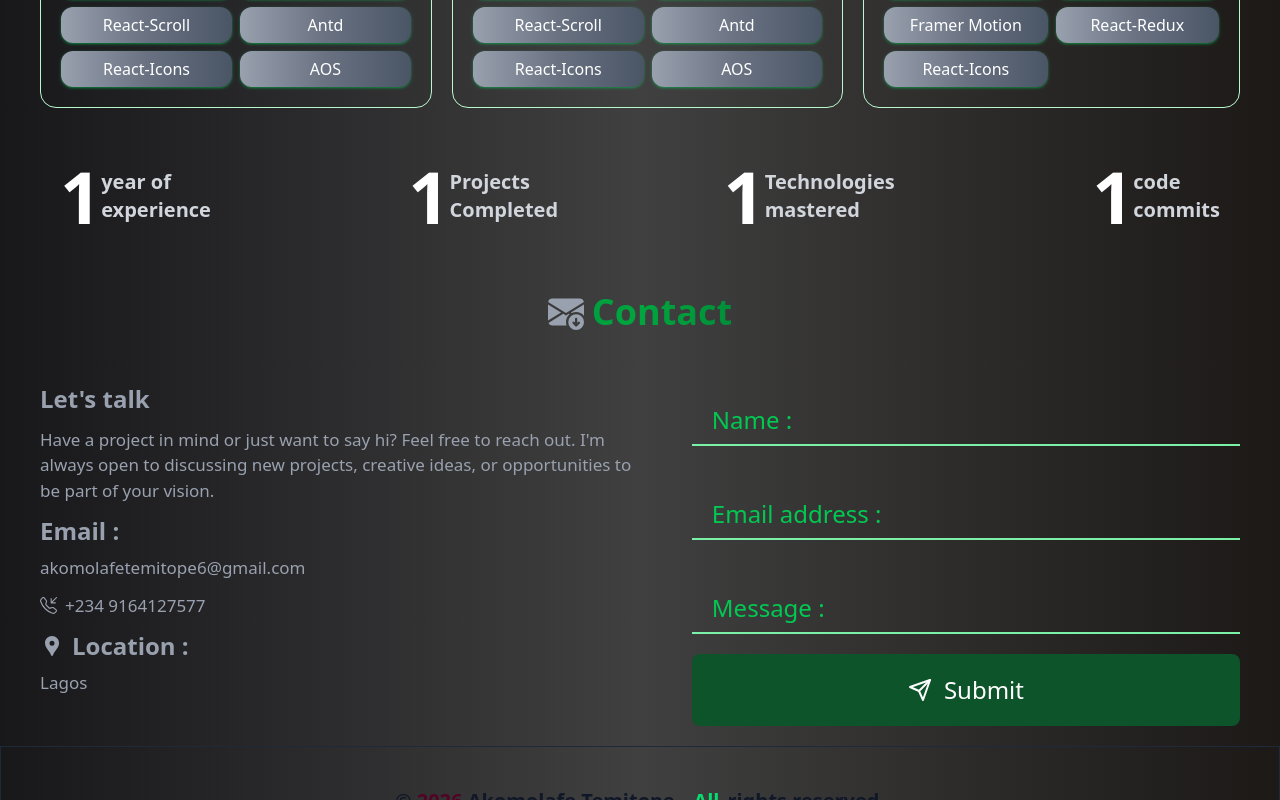
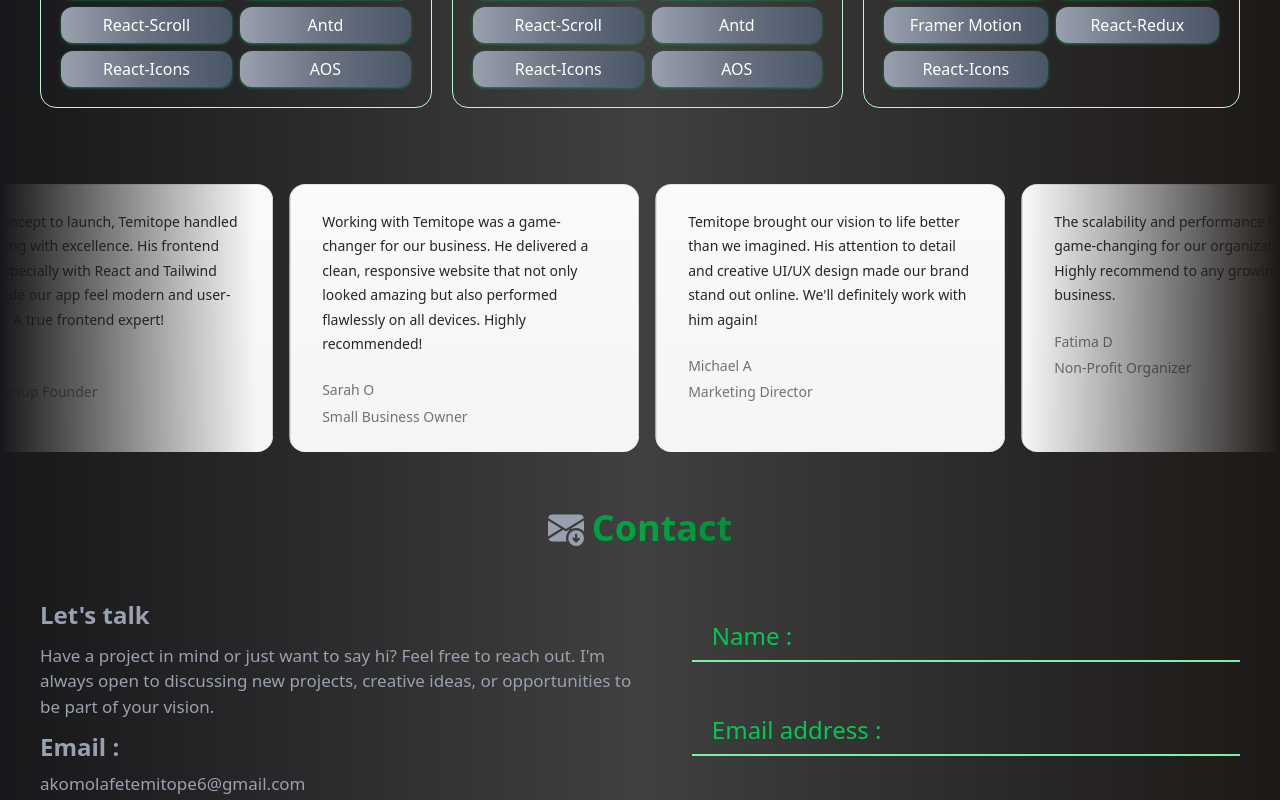
Before and after one commit to akomolafetemitopejoseph/portfolio-2, a React (Vite) app: page / in a window 1280 px wide. Shown: the part 2940-3740 px from the top of the page. Built offline with nearby package versions, Linux system fonts and the light colour scheme.

Commit message:
Added moving card to my testimonial component

```diff
--- a/src/Components/ContactPage.jsx
+++ b/src/Components/ContactPage.jsx
@@ -10,7 +10,13 @@ import { BsTelephoneInbound } from "react-icons/bs";
 
 const ContactPage = () => {
   return (
-    <div id="contact" className="px-5 py-5  lg:px-10 lg:pt-10">
+    <div
+      // data-aos="zoom-in-down"
+      // data-aos-easing="linear"
+      // data-aos-duration="2300"
+      id="contact"
+      className="px-5 py-5  lg:px-10 lg:pt-10"
+    >
       <div>
         <h1 className="flex justify-center mb-5 items-center gap-2 text-2xl lg:text-4xl bg-gradient-to-r from-emerald-900 via-green-600 to-stone-900 bg-clip-text text-transparent font-extrabold capitalize">
           <BsEnvelopeArrowDownFill className="text-gray-400" /> contact
@@ -18,7 +24,11 @@ const ContactPage = () => {
       </div>
 
       <div className=" lg:flex justify-center items-center gap-10">
-        <div>
+        <div
+          data-aos="fade-right"
+          data-aos-easing="linear"
+          data-aos-duration="2300"
+        >
           <h1 className="text-gray-400 text-xl lg:text-2xl font-bold mb-3">
             Let's talk
           </h1>
@@ -55,7 +65,12 @@ const ContactPage = () => {
           </div>
         </div>
         <form className="w-full mt-5">
-          <div className="relative z-0 w-full mb-5 group">
+          <div
+            data-aos="fade-left"
+            data-aos-easing="linear"
+            data-aos-duration="2300"
+            className="relative z-0 w-full mb-5 group"
+          >
             <input
               type="text"
               name="floating_name"
@@ -64,15 +79,14 @@ const ContactPage = () => {
               placeholder=" "
               required
             />
-            <label
-
-              className="peer-focus:font-medium absolute text-xl p-3 lg:p-5 lg:text-2xl text-green-500 dark:text-green-400 duration-300 transform -translate-y-6 scale-75 top-3 -z-10 origin-[0] peer-focus:start-0 rtl:peer-focus:translate-x-1/4 rtl:peer-focus:left-auto peer-focus:text-green-600 peer-focus:dark:text-green-500 peer-placeholder-shown:scale-100 peer-placeholder-shown:translate-y-0 peer-focus:scale-75 peer-focus:-translate-y-6"
-            >
+            <label className="peer-focus:font-medium absolute text-xl p-3 lg:p-5 lg:text-2xl text-green-500 dark:text-green-400 duration-300 transform -translate-y-6 scale-75 top-3 -z-10 origin-[0] peer-focus:start-0 rtl:peer-focus:translate-x-1/4 rtl:peer-focus:left-auto peer-focus:text-green-600 peer-focus:dark:text-green-500 peer-placeholder-shown:scale-100 peer-placeholder-shown:translate-y-0 peer-focus:scale-75 peer-focus:-translate-y-6">
               Name :
             </label>
           </div>
 
-          <div className="relative z-0 w-full mb-5 group">
+          <div data-aos="fade-left"
+            data-aos-easing="linear"
+            data-aos-duration="2700" className="relative z-0 w-full mb-5 group">
             <input
               type="email"
               name="floating_email"
@@ -81,14 +95,13 @@ const ContactPage = () => {
               placeholder=" "
               required
             />
-            <label
-
-              className="peer-focus:font-medium absolute text-xl p-3 lg:p-5 lg:text-2xl text-green-500 dark:text-green-400 duration-300 transform -translate-y-6 scale-75 top-3 -z-10 origin-[0] peer-focus:start-0 rtl:peer-focus:translate-x-1/4 rtl:peer-focus:left-auto peer-focus:text-green-600 peer-focus:dark:text-green-500 peer-placeholder-shown:scale-100 peer-placeholder-shown:translate-y-0 peer-focus:scale-75 peer-focus:-translate-y-6"
-            >
+            <label className="peer-focus:font-medium absolute text-xl p-3 lg:p-5 lg:text-2xl text-green-500 dark:text-green-400 duration-300 transform -translate-y-6 scale-75 top-3 -z-10 origin-[0] peer-focus:start-0 rtl:peer-focus:translate-x-1/4 rtl:peer-focus:left-auto peer-focus:text-green-600 peer-focus:dark:text-green-500 peer-placeholder-shown:scale-100 peer-placeholder-shown:translate-y-0 peer-focus:scale-75 peer-focus:-translate-y-6">
               Email address :
             </label>
           </div>
-          <div className="relative z-0 w-full mb-5 group">
+          <div data-aos="fade-left"
+            data-aos-easing="linear"
+            data-aos-duration="3000" className="relative z-0 w-full mb-5 group">
             <input
               type="text"
               name="floating_text"
@@ -97,10 +110,7 @@ const ContactPage = () => {
               placeholder=" "
               required
             />
-            <label
-
-              className="peer-focus:font-medium absolute text-xl p-3 lg:p-5 lg:text-2xl text-green-500 dark:text-green-400 duration-300 transform -translate-y-6 scale-75 top-3 -z-10 origin-[0] peer-focus:start-0 rtl:peer-focus:translate-x-1/4 rtl:peer-focus:left-auto peer-focus:text-green-600 peer-focus:dark:text-green-500 peer-placeholder-shown:scale-100 peer-placeholder-shown:translate-y-0 peer-focus:scale-75 peer-focus:-translate-y-6"
-            >
+            <label className="peer-focus:font-medium absolute text-xl p-3 lg:p-5 lg:text-2xl text-green-500 dark:text-green-400 duration-300 transform -translate-y-6 scale-75 top-3 -z-10 origin-[0] peer-focus:start-0 rtl:peer-focus:translate-x-1/4 rtl:peer-focus:left-auto peer-focus:text-green-600 peer-focus:dark:text-green-500 peer-placeholder-shown:scale-100 peer-placeholder-shown:translate-y-0 peer-focus:scale-75 peer-focus:-translate-y-6">
               Message :
             </label>
           </div>
--- a/src/Components/Ratings.jsx
+++ /dev/null
@@ -1,40 +0,0 @@
-import React from "react";
-
-const Ratings = () => {
-  return (
-    <main className="">
-      <div className="w-full lg:h-full grid  grid-cols-2 justify-center items-center gap-5 lg:flex lg:justify-between lg:mt-3 px-5 py-5  lg:px-15 lg:pb-5 text-white ">
-        <div className="flex justify-center items-center text-center mr-4 ">
-          <h1 className="text-5xl sm:text-2xl lg:text-7xl font-bold">1</h1>
-          <p className="text-[10px] lg:text-xl text-start font-semibold text-gray-300">
-            year of <br />
-            experience
-          </p>
-        </div>
-
-        <div className="flex justify-center items-center text-center ml-4">
-          <h1 className="text-5xl sm:text-2xl lg:text-7xl font-bold">1 </h1>
-          <p className="text-[10px] lg:text-xl text-start font-semibold text-gray-300">
-            Projects <br /> Completed
-          </p>
-        </div>
-
-        <div className="flex justify-center items-center text-center mr-4">
-          <h1 className="text-5xl sm:text-2xl lg:text-7xl font-bold">1 </h1>
-          <p className="text-[10px] lg:text-xl text-start font-semibold text-gray-300">
-            Technologies <br /> mastered
-          </p>
-        </div>
-
-        <div className="flex justify-center items-center text-center ml-4">
-          <h1 className="text-5xl sm:text-2xl lg:text-7xl font-bold">1 </h1>
-          <p className="text-[10px] lg:text-xl text-start font-semibold text-gray-300">
-            code <br /> commits
-          </p>
-        </div>
-      </div>
-    </main>
-  );
-};
-
-export default Ratings;
--- /dev/null
+++ b/src/components3/Infinite-moving-cards.jsx
@@ -0,0 +1,144 @@
+"use client";
+
+import { cn } from "../lib/utils";
+import React, { useEffect, useState } from "react";
+
+const testimonials = [
+  {
+    quote:
+      "Working with Temitope was a game-changer for our business. He delivered a clean, responsive website that not only looked amazing but also performed flawlessly on all devices. Highly recommended! ",
+    name: "Sarah O",
+    title: "Small Business Owner",
+  },
+
+  {
+    quote:
+      "Temitope brought our vision to life better than we imagined. His attention to detail and creative UI/UX design made our brand stand out online. We'll definitely work with him again! ",
+    name: "Michael A",
+    title: "Marketing Director",
+  },
+
+  {
+    quote:
+      "The scalability and performance have been game-changing for our organization. Highly recommend to any growing business. ",
+    name: "Fatima D",
+    title: "Non-Profit Organizer",
+  },
+
+  {
+    quote:
+      "Professional, fast, and reliable. Temitope created a custom web solution for us that was not only beautiful but also easy to manage. We’ve seen an increase in user engagement since launch. ",
+    name: "Paul Deborah T",
+    title: "Business owner",
+  },
+
+  {
+    quote:
+      "From concept to launch, Temitope handled everything with excellence. His frontend skills, especially with React and Tailwind CSS, made our app feel modern and user-friendly. A true frontend expert! ",
+    name: "David K",
+    title: "Tech Startup Founder",
+  },
+];
+
+export const InfiniteMovingCards = ({
+  items,
+  direction = "left",
+  speed = "fast",
+  pauseOnHover = true,
+  className,
+}) => {
+  const containerRef = React.useRef(null);
+  const scrollerRef = React.useRef(null);
+
+  useEffect(() => {
+    addAnimation();
+  }, []);
+  const [start, setStart] = useState(false);
+  function addAnimation() {
+    if (containerRef.current && scrollerRef.current) {
+      const scrollerContent = Array.from(scrollerRef.current.children);
+
+      scrollerContent.forEach((item) => {
+        const duplicatedItem = item.cloneNode(true);
+        if (scrollerRef.current) {
+          scrollerRef.current.appendChild(duplicatedItem);
+        }
+      });
+
+      getDirection();
+      getSpeed();
+      setStart(true);
+    }
+  }
+  const getDirection = () => {
+    if (containerRef.current) {
+      if (direction === "right") {
+        containerRef.current.style.setProperty(
+          "--animation-direction",
+          "forwards"
+        );
+      } else {
+        containerRef.current.style.setProperty(
+          "--animation-direction",
+          "reverse"
+        );
+      }
+    }
+  };
+  const getSpeed = () => {
+    if (containerRef.current) {
+      if (speed === "normal") {
+        containerRef.current.style.setProperty("--animation-duration", "20s");
+      } else if (speed === "normal") {
+        containerRef.current.style.setProperty("--animation-duration", "40s");
+      } else {
+        containerRef.current.style.setProperty("--animation-duration", "80s");
+      }
+    }
+  };
+  return (
+    <div
+      ref={containerRef}
+      className={cn(
+        "scroller relative z-20 max-w-7xl overflow-hidden [mask-image:linear-gradient(to_right,transparent,white_20%,white_80%,transparent)]",
+        className
+      )}
+    >
+      <ul
+        ref={scrollerRef}
+        className={cn(
+          "flex w-max min-w-full shrink-0 flex-nowrap gap-4 py-4",
+          start && "animate-scroll",
+          pauseOnHover && "hover:[animation-play-state:paused]"
+        )}
+      >
+        {testimonials.map((item, idx) => (
+          <li
+            key={idx}
+            className="relative mt-5 lg:mt-10 w-[300px] lg:w-[350px] max-w-full shrink-0 rounded-2xl border border-b-0 border-zinc-200 bg-[linear-gradient(180deg,#fafafa,#f5f5f5)] px-8 py-6 md:w-[450px] dark:border-zinc-700 dark:bg-[linear-gradient(180deg,#27272a,#18181b)]"
+          >
+            <blockquote>
+              <div
+                aria-hidden="true"
+                className="user-select-none pointer-events-none absolute -top-0.5 -left-0.5 -z-1 h-[calc(100%_+_4px)] w-[calc(100%_+_4px)]"
+              ></div>
+              <span className="relative z-20 text-sm leading-[1.6] font-normal text-neutral-800 dark:text-gray-100">
+                {item.quote}
+              </span>
+              <div className="relative z-20 mt-6 flex flex-row items-center">
+                <span className="flex flex-col gap-1">
+                  <span className="text-sm leading-[1.6] font-normal text-neutral-500 dark:text-gray-400">
+                    {item.name}
+                  </span>
+                  <span className="text-sm leading-[1.6] font-normal text-neutral-500 dark:text-gray-400">
+                    {item.title}
+                  </span>
+                </span>
+              </div>
+            </blockquote>
+          </li>
+        ))}
+      </ul>
+    </div>
+  );
+};
--- /dev/null
+++ b/src/lib/utils.jsx
@@ -0,0 +1,6 @@
+import { clsx } from "clsx";
+import { twMerge } from "tailwind-merge";
+
+export function cn(...inputs) {
+  return twMerge(clsx(inputs));
+}
--- a/src/pages/Home.jsx
+++ b/src/pages/Home.jsx
@@ -1,24 +1,24 @@
 import React, { useEffect } from "react";
 import HeroSection from "../Components/HeroSection";
-import Ratings from "../Components/Ratings";
 import Services from "../Components/Services";
 import ContactPage from "../Components/ContactPage";
 import Skills from "../Components/Skills";
 import Work from "../Components/Work";
 import Aos from "aos";
 import "aos/dist/aos.css";
+import { InfiniteMovingCards } from "../components3/infinite-moving-cards";
 
 const Home = () => {
   useEffect(() => {
     Aos.init();
-  }, {});
+  }, []);
   return (
     <div>
       <HeroSection />
       <Services />
       <Skills />
       <Work />
-      <Ratings />
+      <InfiniteMovingCards />
       <ContactPage />
     </div>
   );
```
Also changed, not shown: src/Components/Work.jsx (+7 -2 lines), src/index.css (+10 -0 lines).
